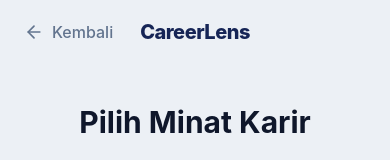
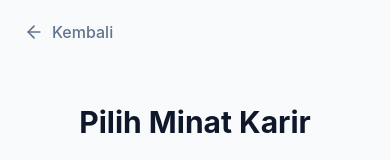
Before and after one commit to pytaa/CareerLens, a React (Vite) app in the folder web-app/frondend/: page /minat-karir in a window 390 px wide. Shown: the top 160 px of the page. Built offline with nearby package versions, Linux system fonts and the light colour scheme.

Commit message:
fix : tidak bisa scroll di metode analisi

```diff
--- a/web-app/frondend/src/components/PageHeader.jsx
+++ b/web-app/frondend/src/components/PageHeader.jsx
@@ -17,8 +17,8 @@ const PageHeader = () => {
         <FiArrowLeft size={20} /> Kembali
       </button>
 
-      {/* Logo CareerLens di Tengah */}
-      <div className="absolute left-1/2 -translate-x-1/2 font-extrabold text-xl md:text-2xl text-blue-950 tracking-tight">
+      {/* Logo CareerLens di Tengah (Disembunyikan di layar HP) */}
+      <div className="hidden md:block absolute left-1/2 -translate-x-1/2 font-extrabold text-xl md:text-2xl text-blue-950 tracking-tight">
         CareerLens
       </div>
 
--- a/web-app/frondend/src/pages/AnalisisSkill/SkillSelection.jsx
+++ b/web-app/frondend/src/pages/AnalisisSkill/SkillSelection.jsx
@@ -445,7 +445,7 @@ const SkillSelection = ({ onAnalyze }) => {
   };
 
   return (
-    <div className="min-h-screen bg-slate-50/50 font-sans flex flex-col">
+    <div className="min-h-screen bg-slate-50 font-sans flex flex-col">
 
       {/* Header Minimalis */}
       <PageHeader/>
--- a/web-app/frondend/src/pages/MetodeAnalisis/MetodeAnalisis.jsx
+++ b/web-app/frondend/src/pages/MetodeAnalisis/MetodeAnalisis.jsx
@@ -32,7 +32,7 @@ const MetodeAnalisis = () => {
   ];
 
   return (
-    <div className="h-screen bg-slate-50/50 font-sans flex flex-col overflow-hidden">
+    <div className="min-h-screen bg-slate-50 font-sans flex flex-col">
 
       {/* Header Minimalis */}
       <PageHeader />
--- a/web-app/frondend/src/pages/MinatKarir/MinatSelection.jsx
+++ b/web-app/frondend/src/pages/MinatKarir/MinatSelection.jsx
@@ -33,7 +33,7 @@ const MinatSelection = ({ onSelect }) => {
   ];
 
   return (
-    <div className="min-h-screen bg-slate-50/50 font-sans flex flex-col">
+    <div className="min-h-screen bg-slate-50 font-sans flex flex-col">
 
       {/* Header Minimalis */}
       <PageHeader />
```
